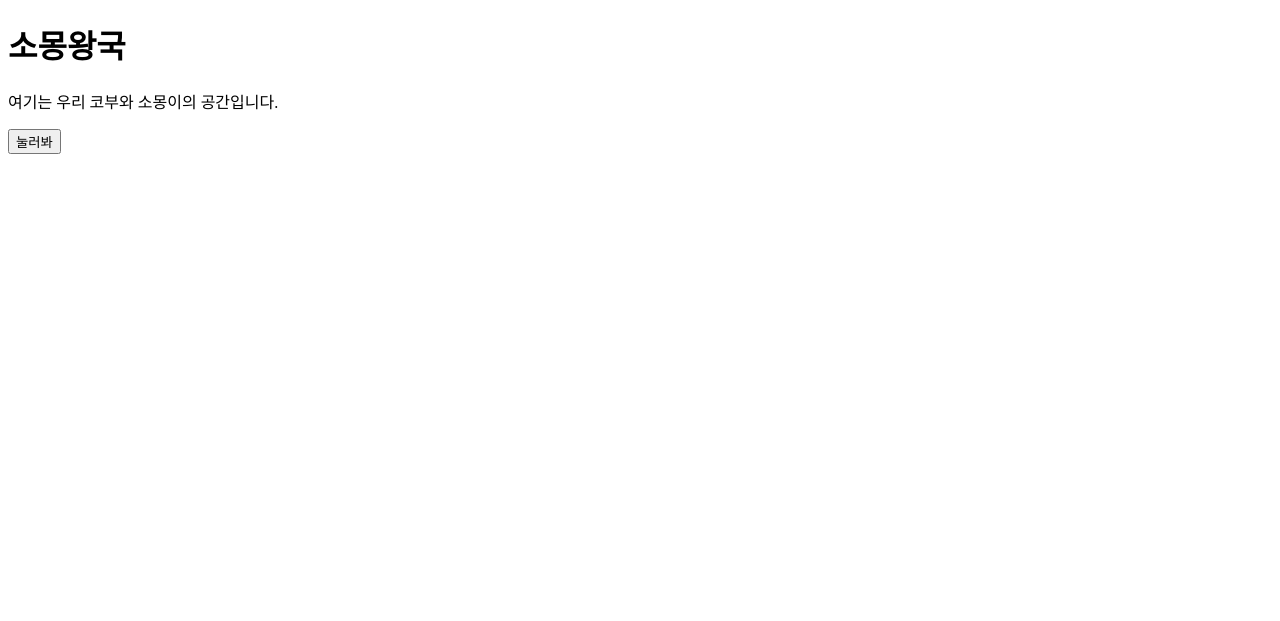
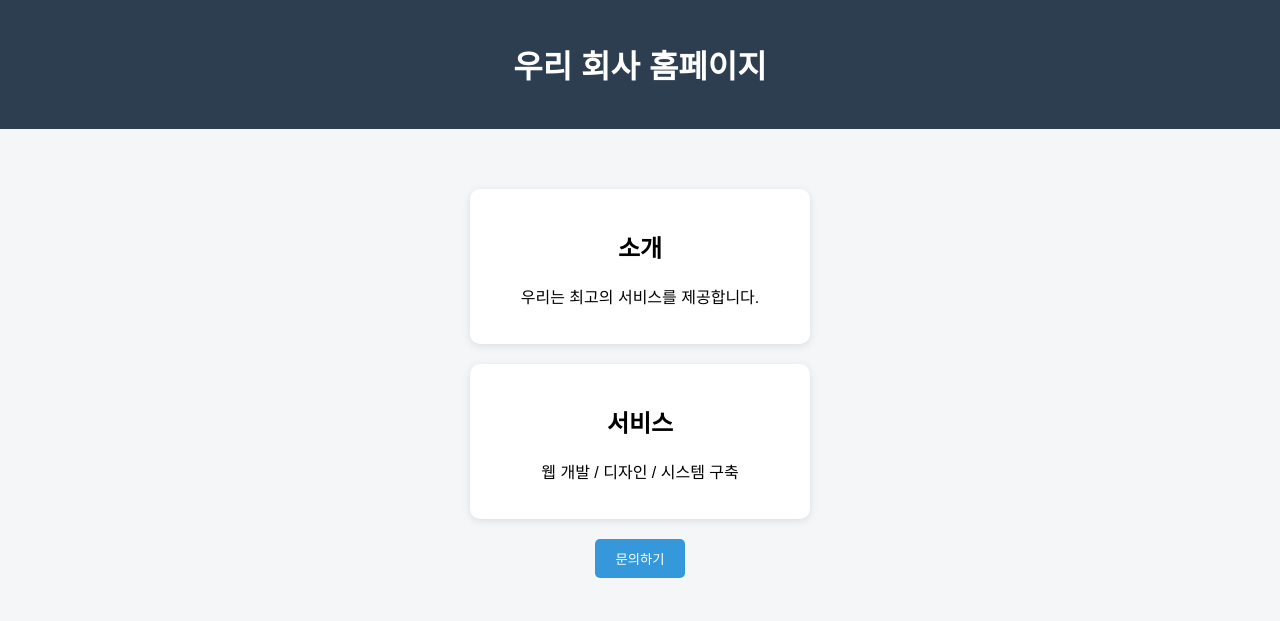
Before and after one commit to sungsimpd/mysite, a website: page index.html in a window 1280 px wide. Drawn offline with Linux system fonts and the light colour scheme.

Commit message:
update design

```diff
--- a/index.html
+++ b/index.html
@@ -1,14 +1,73 @@
 <!DOCTYPE html>
-<html>
+<html lang="ko">
 <head>
-  <title>내 사이트</title>
+  <meta charset="UTF-8">
+  <title>내 회사 홈페이지</title>
+
+  <style>
+    body {
+      font-family: Arial;
+      margin: 0;
+      background: #f4f6f8;
+    }
+
+    header {
+      background: #2c3e50;
+      color: white;
+      padding: 20px;
+      text-align: center;
+    }
+
+    .container {
+      padding: 40px;
+      text-align: center;
+    }
+
+    .card {
+      background: white;
+      padding: 20px;
+      margin: 20px auto;
+      width: 300px;
+      border-radius: 10px;
+      box-shadow: 0 2px 8px rgba(0,0,0,0.1);
+    }
+
+    button {
+      padding: 10px 20px;
+      border: none;
+      background: #3498db;
+      color: white;
+      border-radius: 5px;
+      cursor: pointer;
+    }
+
+    button:hover {
+      background: #2980b9;
+    }
+  </style>
 </head>
+
 <body>
 
-  <h1>소몽왕국</h1>
-  <p>여기는 우리 코부와 소몽이의 공간입니다.</p>
+<header>
+  <h1>우리 회사 홈페이지</h1>
+</header>
 
-  <button onclick="alert('클릭됨!')">눌러봐</button>
+<div class="container">
+
+  <div class="card">
+    <h2>소개</h2>
+    <p>우리는 최고의 서비스를 제공합니다.</p>
+  </div>
+
+  <div class="card">
+    <h2>서비스</h2>
+    <p>웹 개발 / 디자인 / 시스템 구축</p>
+  </div>
+
+  <button onclick="alert('문의 감사합니다!')">문의하기</button>
+
+</div>
 
 </body>
 </html>
```
